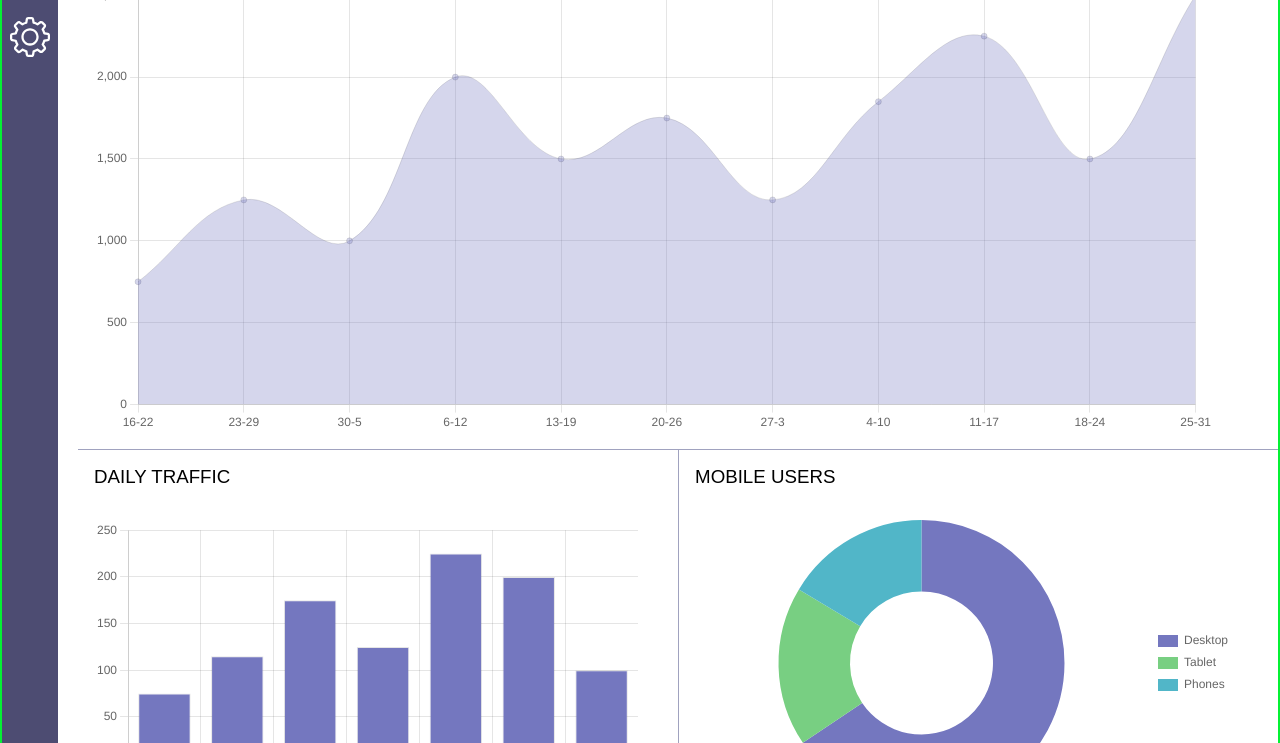
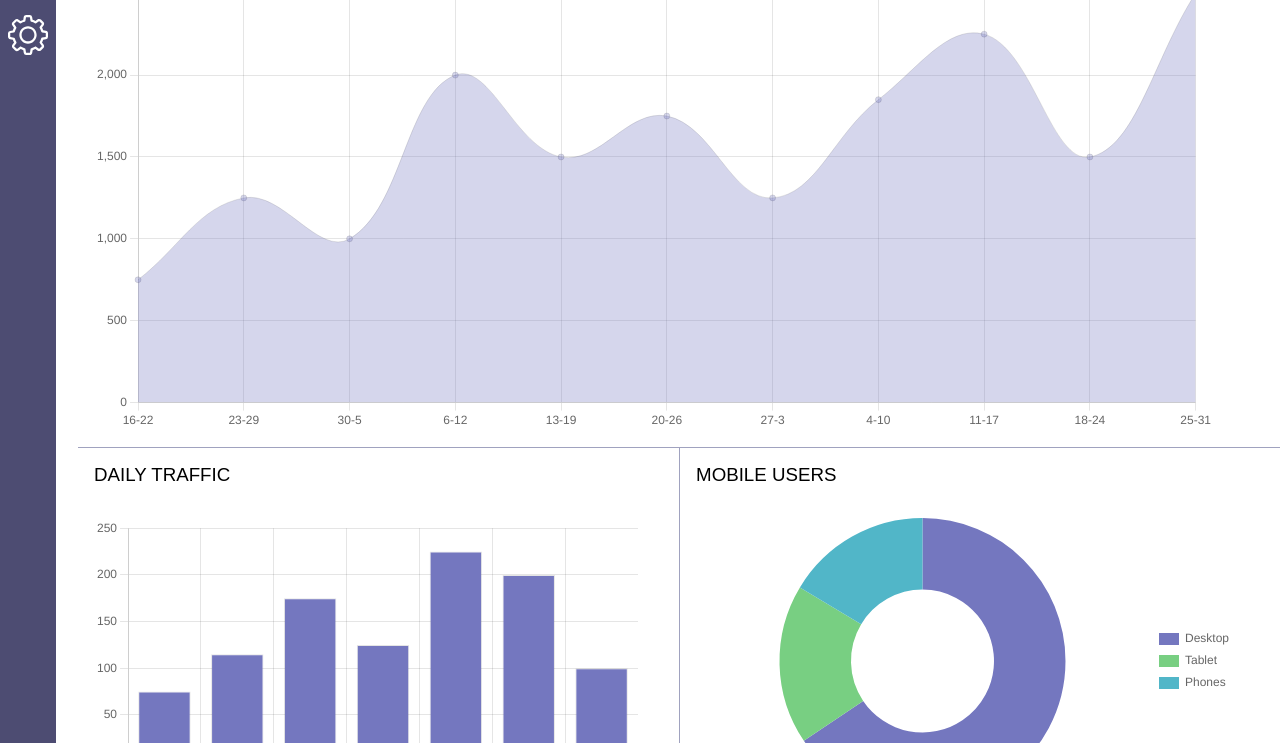
Before and after one commit to rkinzalow/treehouse_project_7, a plain HTML site: page project_7_Webapp/index.html in a window 1280 px wide. Shown: the part 219-962 px from the top of the page. Drawn offline with nearby package versions, Linux system fonts and the light colour scheme.

Commit message:
Add files via upload

```diff
--- a/project_7_Webapp/css/styles.css
+++ b/project_7_Webapp/css/styles.css
@@ -7,7 +7,7 @@
 .grid-container {
     display: grid;
     width: 100%;
-    border: #05f134 2px solid;
+
 }
 body {
     margin: 0;
```
